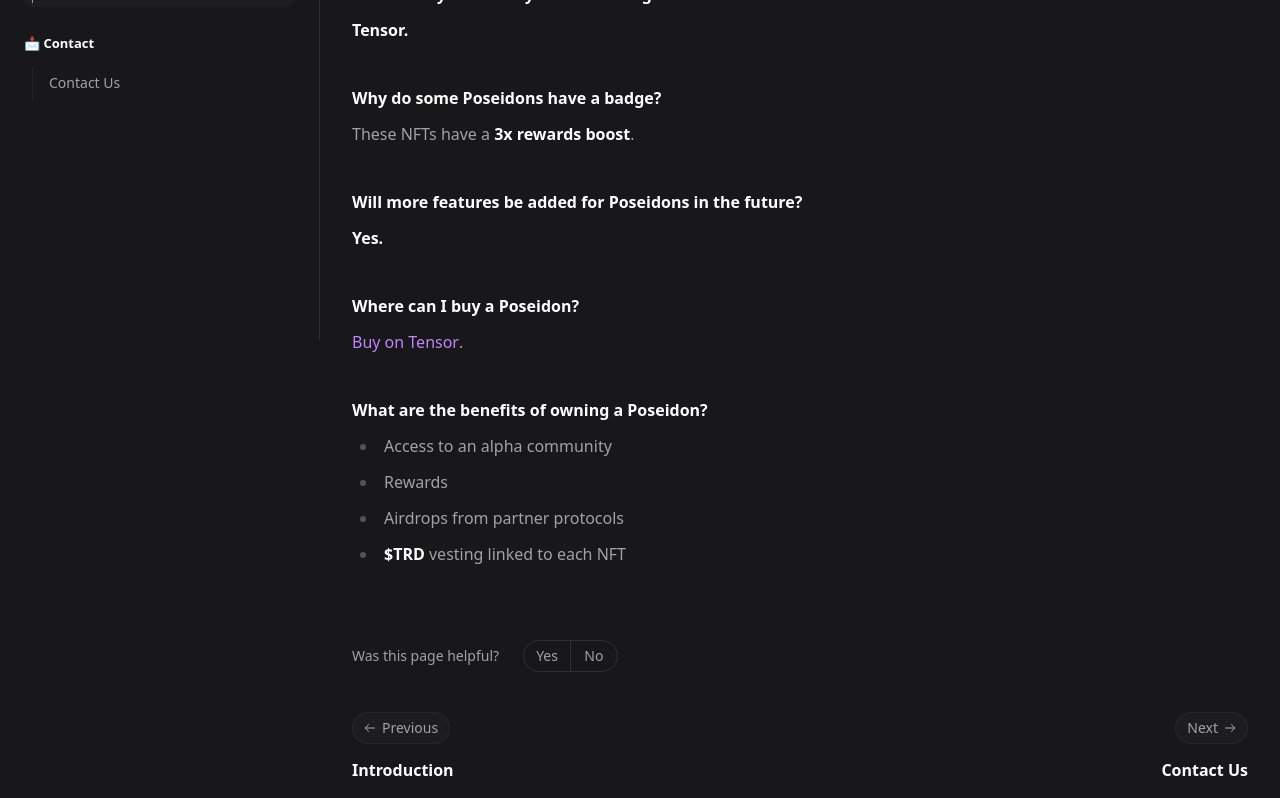
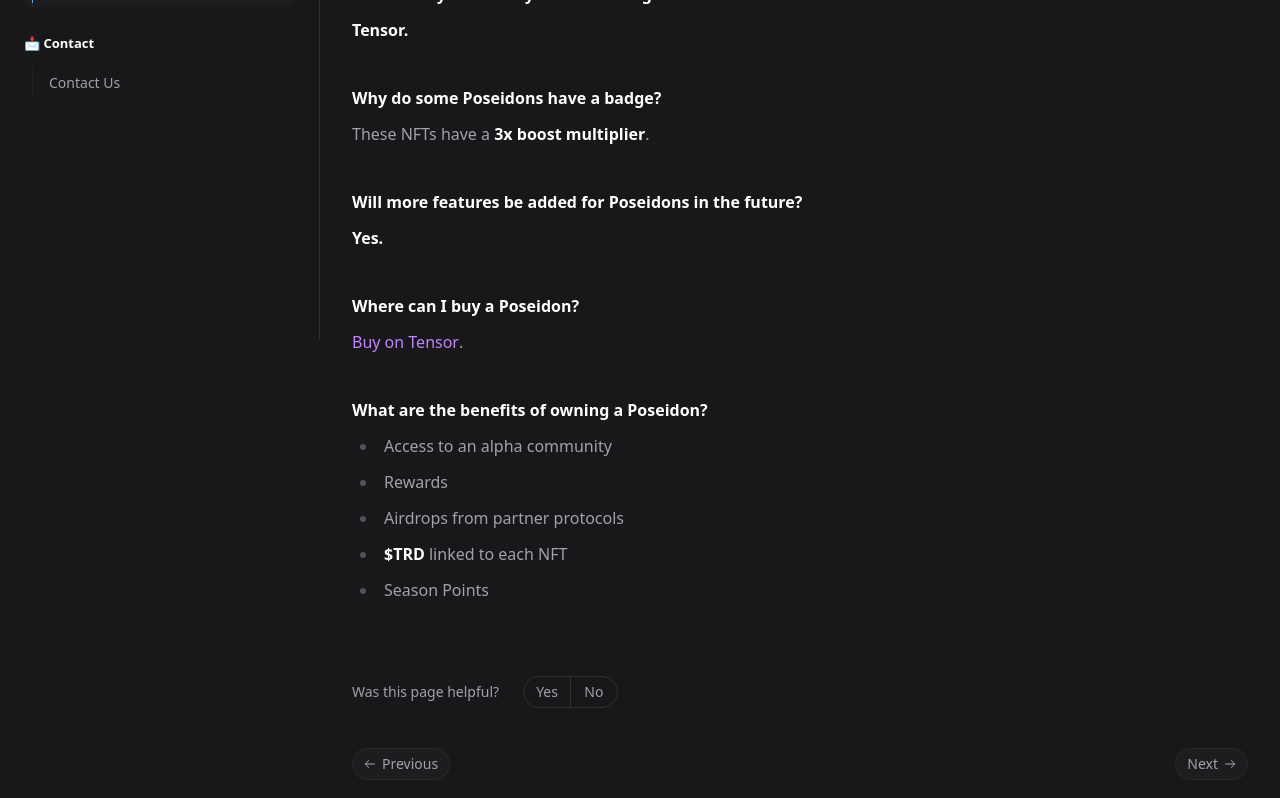
Before and after one commit to triadxyz/docs, a Next.js app: page /faq/nft in a window 1280 px wide. Shown: the part 460-1258 px from the top of the page. Built offline with nearby package versions, Linux system fonts and the light colour scheme.

Commit message:
update season points

```diff
--- a/src/pages/faq/nft.mdx
+++ b/src/pages/faq/nft.mdx
@@ -6,11 +6,9 @@ export const description = 'NFT FAQ'
 
 Poseidon rewards are managed automatically, thanks to Metaplex CORE technology. As a holder, you will receive rewards in **$TRD** directly to your wallet. The distribution is simple and transparent, ensuring ease of access to all the benefits provided.
 
-
 ### Will Poseidon holders receive airdrops from Triad's partner protocols?
 
 **Yes.**
-
 
 ### Is the rarity defined by Tensor or Magic Eden?
 
@@ -18,7 +16,7 @@ Poseidon rewards are managed automatically, thanks to Metaplex CORE technology.
 
 ### Why do some Poseidons have a badge?
 
-These NFTs have a **3x rewards boost**.
+These NFTs have a **3x boost multiplier**.
 
 ### Will more features be added for Poseidons in the future?
 
@@ -33,4 +31,5 @@ These NFTs have a **3x rewards boost**.
 - Access to an alpha community
 - Rewards
 - Airdrops from partner protocols
-- **$TRD** vesting linked to each NFT
+- **$TRD** linked to each NFT
+- Season Points
--- a/src/pages/tokenomics.mdx
+++ b/src/pages/tokenomics.mdx
@@ -34,8 +34,6 @@ Triad is an onchain prediction market platform that allows users to participate
 - Vesting Schedule: 3 years of linear vesting
 
 ### Community, Marketing, and Growth (28.75%)
-
-- Locked until the end of the season for the airdrop
 
 ## Token Allocation Breakdown
 
```
